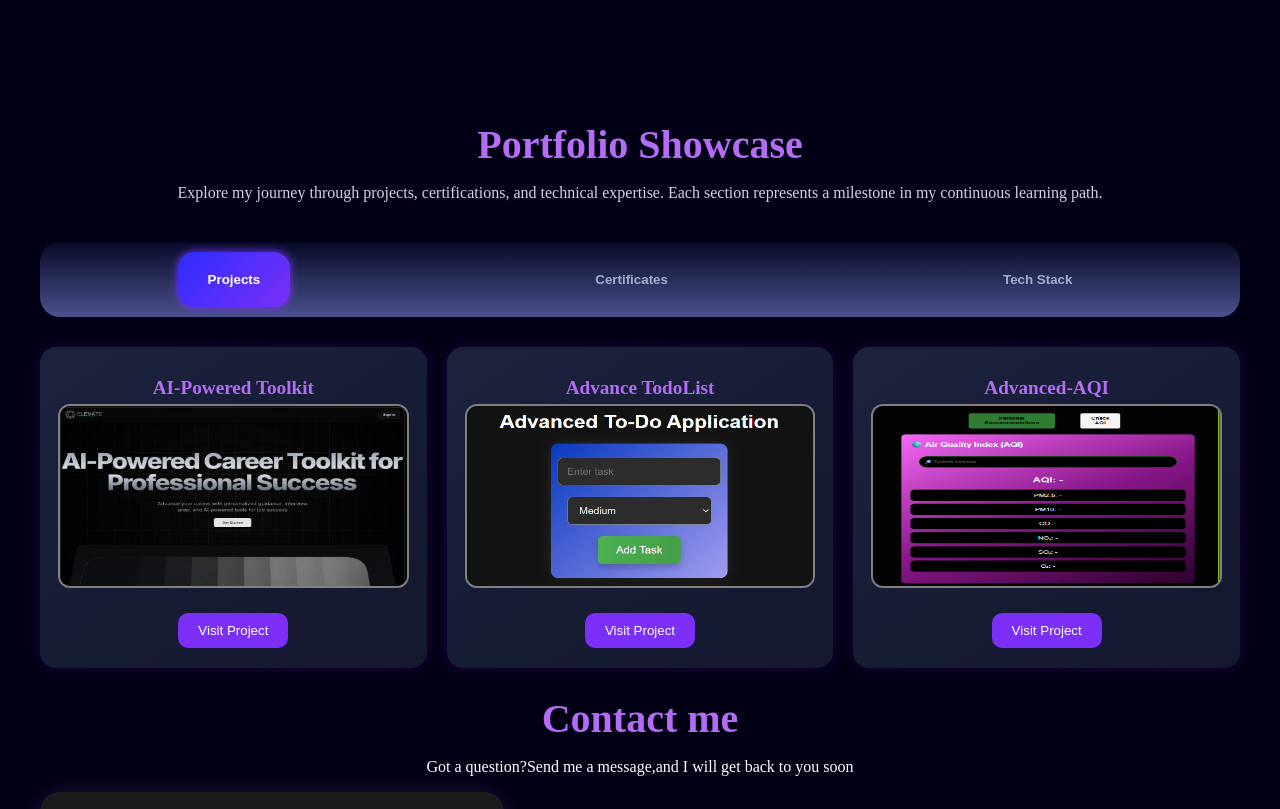
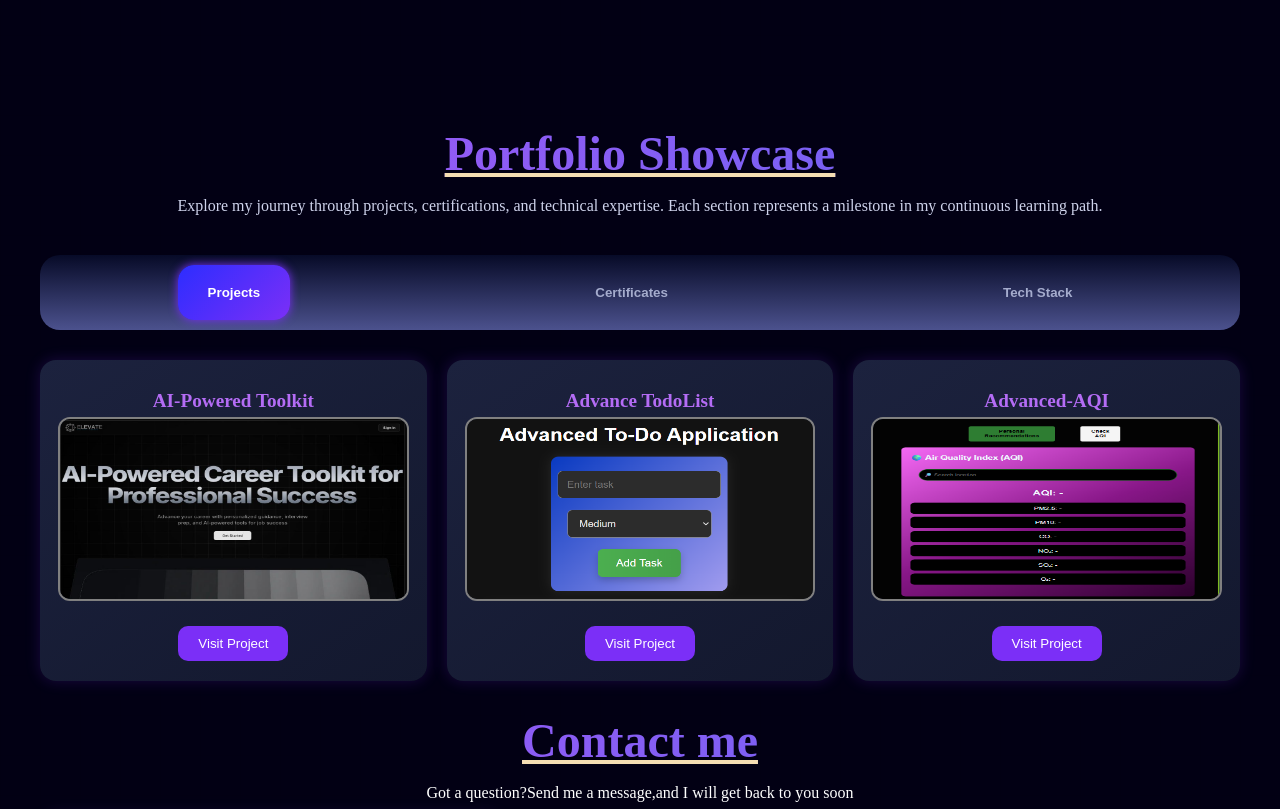
Before and after one commit to Ayushvik/portfolio-website, a plain HTML site: page index.html in a window 1280 px wide. Shown: the part 840-1649 px from the top of the page. Drawn offline with nearby package versions, Linux system fonts and the light colour scheme.

Commit message:
git push

```diff
--- a/index.html
+++ b/index.html
@@ -3,8 +3,11 @@
 <head>
     <meta charset="UTF-8">
     <meta name="viewport" content="width=device-width, initial-scale=1.0">
-    <title>Navbar Demo</title>
+    <title>Ayushvik's Portfolio</title>
     <link rel="stylesheet" href="style.css">
+
+<script src="https://cdn.jsdelivr.net/npm/emailjs-com@3/dist/email.min.js"></script>
+
 </head>
 <body>
 
@@ -73,7 +76,7 @@
       </div>
 
  <div class="container" id ="portfolio_container">
-    <h1>Portfolio Showcase</h1>
+    <h1 class = "title">Portfolio Showcase</h1>
     <p class="description">
       Explore my journey through projects, certifications, and technical expertise.
       Each section represents a milestone in my continuous learning path.
@@ -137,7 +140,7 @@
     <div class="card1"><img src="images/Github.png" alt="Firebase"><p>Github</p></div>
   </div>
     </div>
-  <h1>Contact me</h1>
+  <h1 class = "title">Contact me</h1>
   <p>Got a question?Send me a message,and I will get back to you soon</p>
 
 
```
